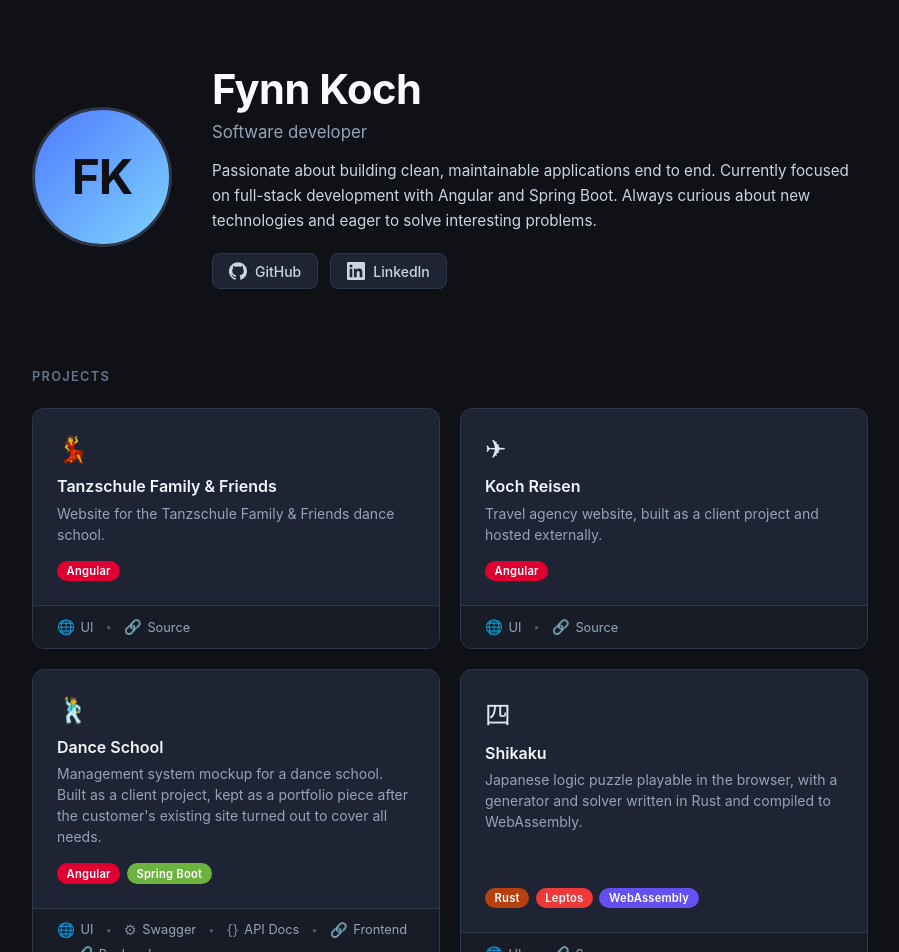
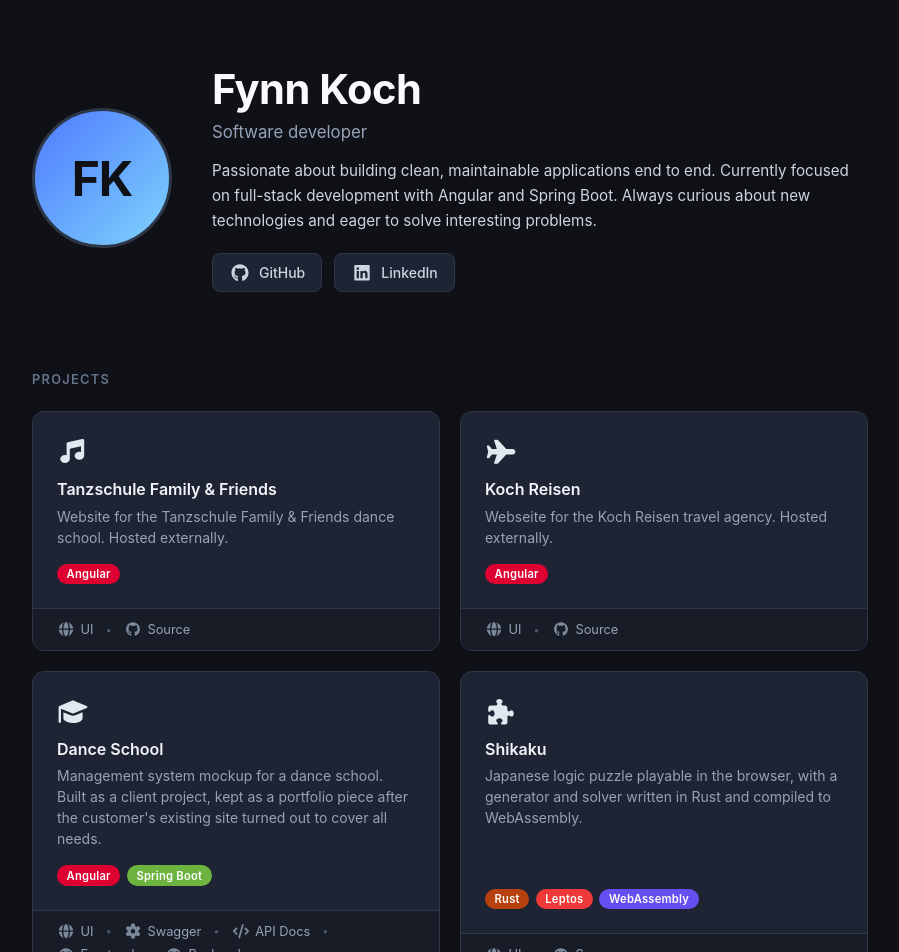
Before and after one commit to xK0ch/fynn-koch-landingpage, an Angular app: page / in a window 1280 px wide. Shown: the top 952 px of the page, without its empty margins (190-1089 px from the left). Built offline with nearby package versions, Linux system fonts and the light colour scheme.

Commit message:
Add icons

```diff
--- a/package.json
+++ b/package.json
@@ -17,6 +17,10 @@
     "@angular/forms": "21.2.8",
     "@angular/platform-browser": "21.2.8",
     "@angular/router": "21.2.8",
+    "@fortawesome/angular-fontawesome": "4.0.0",
+    "@fortawesome/fontawesome-svg-core": "7.2.0",
+    "@fortawesome/free-brands-svg-icons": "7.2.0",
+    "@fortawesome/free-solid-svg-icons": "7.2.0",
     "rxjs": "7.8.2",
     "tslib": "2.8.1"
   },
--- a/src/app/hero/hero.html
+++ b/src/app/hero/hero.html
@@ -10,15 +10,11 @@
     </p>
     <div class="social">
       <a href="https://github.com/xK0ch" target="_blank" rel="noopener noreferrer">
-        <svg width="18" height="18" viewBox="0 0 24 24" fill="currentColor" aria-hidden="true">
-          <path d="M12 .297c-6.63 0-12 5.373-12 12 0 5.303 3.438 9.8 8.205 11.385.6.113.82-.258.82-.577 0-.285-.01-1.04-.015-2.04-3.338.724-4.042-1.61-4.042-1.61C4.422 18.07 3.633 17.7 3.633 17.7c-1.087-.744.084-.729.084-.729 1.205.084 1.838 1.236 1.838 1.236 1.07 1.835 2.809 1.305 3.495.998.108-.776.417-1.305.76-1.605-2.665-.3-5.466-1.332-5.466-5.93 0-1.31.465-2.38 1.235-3.22-.135-.303-.54-1.523.105-3.176 0 0 1.005-.322 3.3 1.23.96-.267 1.98-.399 3-.405 1.02.006 2.04.138 3 .405 2.28-1.552 3.285-1.23 3.285-1.23.645 1.653.24 2.873.12 3.176.765.84 1.23 1.91 1.23 3.22 0 4.61-2.805 5.625-5.475 5.92.42.36.81 1.096.81 2.22 0 1.606-.015 2.896-.015 3.286 0 .315.21.69.825.57C20.565 22.092 24 17.592 24 12.297c0-6.627-5.373-12-12-12"/>
-        </svg>
+        <fa-icon [icon]="faGithub" aria-hidden="true"></fa-icon>
         GitHub
       </a>
       <a href="https://www.linkedin.com/in/fynn-koch-913516311/" target="_blank" rel="noopener noreferrer">
-        <svg width="18" height="18" viewBox="0 0 24 24" fill="currentColor" aria-hidden="true">
-          <path d="M20.447 20.452h-3.554v-5.569c0-1.328-.027-3.037-1.852-3.037-1.853 0-2.136 1.445-2.136 2.939v5.667H9.351V9h3.414v1.561h.046c.477-.9 1.637-1.85 3.37-1.85 3.601 0 4.267 2.37 4.267 5.455v6.286zM5.337 7.433a2.062 2.062 0 01-2.063-2.065 2.063 2.063 0 112.063 2.065zm1.782 13.019H3.555V9h3.564v11.452zM22.225 0H1.771C.792 0 0 .774 0 1.729v20.542C0 23.227.792 24 1.771 24h20.451C23.2 24 24 23.227 24 22.271V1.729C24 .774 23.2 0 22.222 0h.003z"/>
-        </svg>
+        <fa-icon [icon]="faLinkedin" aria-hidden="true"></fa-icon>
         LinkedIn
       </a>
     </div>
--- a/src/app/hero/hero.scss
+++ b/src/app/hero/hero.scss
@@ -78,5 +78,9 @@
       border-color: #4f7aff;
       color: #f8fafc;
     }
+
+    fa-icon {
+      font-size: 1.1rem;
+    }
   }
 }
--- a/src/app/hero/hero.ts
+++ b/src/app/hero/hero.ts
@@ -1,8 +1,14 @@
 import { Component } from '@angular/core';
+import { FaIconComponent } from '@fortawesome/angular-fontawesome';
+import { faGithub, faLinkedin } from '@fortawesome/free-brands-svg-icons';
 
 @Component({
   selector: 'app-hero',
+  imports: [FaIconComponent],
   templateUrl: './hero.html',
   styleUrl: './hero.scss'
 })
-export class Hero {}
+export class Hero {
+  faGithub = faGithub;
+  faLinkedin = faLinkedin;
+}
--- a/src/app/projects/projects.html
+++ b/src/app/projects/projects.html
@@ -4,32 +4,32 @@
 
     <article class="card">
       <div class="card-main">
-        <span class="card-icon">&#128131;</span>
+        <span class="card-icon"><fa-icon [icon]="faMusic"></fa-icon></span>
         <div class="card-body">
           <h3>Tanzschule Family &amp; Friends</h3>
-          <p>Website for the Tanzschule Family &amp; Friends dance school.</p>
+          <p>Website for the Tanzschule Family &amp; Friends dance school. Hosted externally.</p>
         </div>
         <div class="card-footer">
           <span class="tech tech-angular">Angular</span>
         </div>
       </div>
       <div class="card-links">
-        <a href="https://neu.tanzschule-family-and-friends.de" target="_blank" rel="noopener noreferrer">
-          <span class="link-icon">&#127760;</span> UI
+        <a href="https://neu.tanzschule-family-and-friends.de/#/" target="_blank" rel="noopener noreferrer">
+          <span class="link-icon"><fa-icon [icon]="faGlobe"></fa-icon></span> UI
         </a>
         <span class="link-divider">&bull;</span>
         <a href="https://github.com/xK0ch/tsfaf-ui" target="_blank" rel="noopener noreferrer">
-          <span class="link-icon">&#128279;</span> Source
+          <span class="link-icon"><fa-icon [icon]="faGithub"></fa-icon></span> Source
         </a>
       </div>
     </article>
 
     <article class="card">
       <div class="card-main">
-        <span class="card-icon">&#9992;</span>
+        <span class="card-icon"><fa-icon [icon]="faPlane"></fa-icon></span>
         <div class="card-body">
           <h3>Koch Reisen</h3>
-          <p>Travel agency website, built as a client project and hosted externally.</p>
+          <p>Webseite for the Koch Reisen travel agency. Hosted externally.</p>
         </div>
         <div class="card-footer">
           <span class="tech tech-angular">Angular</span>
@@ -37,18 +37,18 @@
       </div>
       <div class="card-links">
         <a href="https://koch-reisen.de" target="_blank" rel="noopener noreferrer">
-          <span class="link-icon">&#127760;</span> UI
+          <span class="link-icon"><fa-icon [icon]="faGlobe"></fa-icon></span> UI
         </a>
         <span class="link-divider">&bull;</span>
         <a href="https://github.com/xK0ch/koch-reisen" target="_blank" rel="noopener noreferrer">
-          <span class="link-icon">&#128279;</span> Source
+          <span class="link-icon"><fa-icon [icon]="faGithub"></fa-icon></span> Source
         </a>
       </div>
     </article>
 
     <article class="card">
       <div class="card-main">
-        <span class="card-icon">&#128378;</span>
+        <span class="card-icon"><fa-icon [icon]="faGraduationCap"></fa-icon></span>
         <div class="card-body">
           <h3>Dance School</h3>
           <p>Management system mockup for a dance school. Built as a client project, kept as a portfolio piece after the customer's existing site turned out to cover all needs.</p>
@@ -60,30 +60,30 @@
       </div>
       <div class="card-links">
         <a href="https://dance-school.fynn-koch.de" target="_blank" rel="noopener noreferrer">
-          <span class="link-icon">&#127760;</span> UI
+          <span class="link-icon"><fa-icon [icon]="faGlobe"></fa-icon></span> UI
         </a>
         <span class="link-divider">&bull;</span>
         <a href="https://dance-school.fynn-koch.de/swagger-ui/index.html" target="_blank" rel="noopener noreferrer">
-          <span class="link-icon">&#9881;</span> Swagger
+          <span class="link-icon"><fa-icon [icon]="faGear"></fa-icon></span> Swagger
         </a>
         <span class="link-divider">&bull;</span>
         <a href="https://dance-school.fynn-koch.de/v3/api-docs" target="_blank" rel="noopener noreferrer">
-          <span class="link-icon">&#123;&#125;</span> API Docs
+          <span class="link-icon"><fa-icon [icon]="faCode"></fa-icon></span> API Docs
         </a>
         <span class="link-divider">&bull;</span>
         <a href="https://github.com/xK0ch/dance-school-ui" target="_blank" rel="noopener noreferrer">
-          <span class="link-icon">&#128279;</span> Frontend
+          <span class="link-icon"><fa-icon [icon]="faGithub"></fa-icon></span> Frontend
         </a>
         <span class="link-divider">&bull;</span>
         <a href="https://github.com/xK0ch/dance-school-service" target="_blank" rel="noopener noreferrer">
-          <span class="link-icon">&#128279;</span> Backend
+          <span class="link-icon"><fa-icon [icon]="faGithub"></fa-icon></span> Backend
         </a>
       </div>
     </article>
 
     <article class="card">
       <div class="card-main">
-        <span class="card-icon">&#22235;</span>
+        <span class="card-icon"><fa-icon [icon]="faPuzzlePiece"></fa-icon></span>
         <div class="card-body">
           <h3>Shikaku</h3>
           <p>Japanese logic puzzle playable in the browser, with a generator and solver written in Rust and compiled to WebAssembly.</p>
@@ -96,11 +96,11 @@
       </div>
       <div class="card-links">
         <a href="https://shikaku.fynn-koch.de" target="_blank" rel="noopener noreferrer">
-          <span class="link-icon">&#127760;</span> UI
+          <span class="link-icon"><fa-icon [icon]="faGlobe"></fa-icon></span> UI
         </a>
         <span class="link-divider">&bull;</span>
         <a href="https://github.com/xK0ch/shikaku" target="_blank" rel="noopener noreferrer">
-          <span class="link-icon">&#128279;</span> Source
+          <span class="link-icon"><fa-icon [icon]="faGithub"></fa-icon></span> Source
         </a>
       </div>
     </article>
--- a/src/app/projects/projects.ts
+++ b/src/app/projects/projects.ts
@@ -1,8 +1,29 @@
 import { Component } from '@angular/core';
+import { FaIconComponent } from '@fortawesome/angular-fontawesome';
+import {
+  faGlobe,
+  faCode,
+  faGear,
+  faPlane,
+  faMusic,
+  faGraduationCap,
+  faPuzzlePiece
+} from '@fortawesome/free-solid-svg-icons';
+import { faGithub } from '@fortawesome/free-brands-svg-icons';
 
 @Component({
   selector: 'app-projects',
+  imports: [FaIconComponent],
   templateUrl: './projects.html',
   styleUrl: './projects.scss'
 })
-export class Projects {}
+export class Projects {
+  faMusic = faMusic;
+  faPlane = faPlane;
+  faGraduationCap = faGraduationCap;
+  faPuzzlePiece = faPuzzlePiece;
+  faGlobe = faGlobe;
+  faGear = faGear;
+  faCode = faCode;
+  faGithub = faGithub;
+}
```
Also changed, not shown: 1 other file (tests, documents, lock files or other folders).
